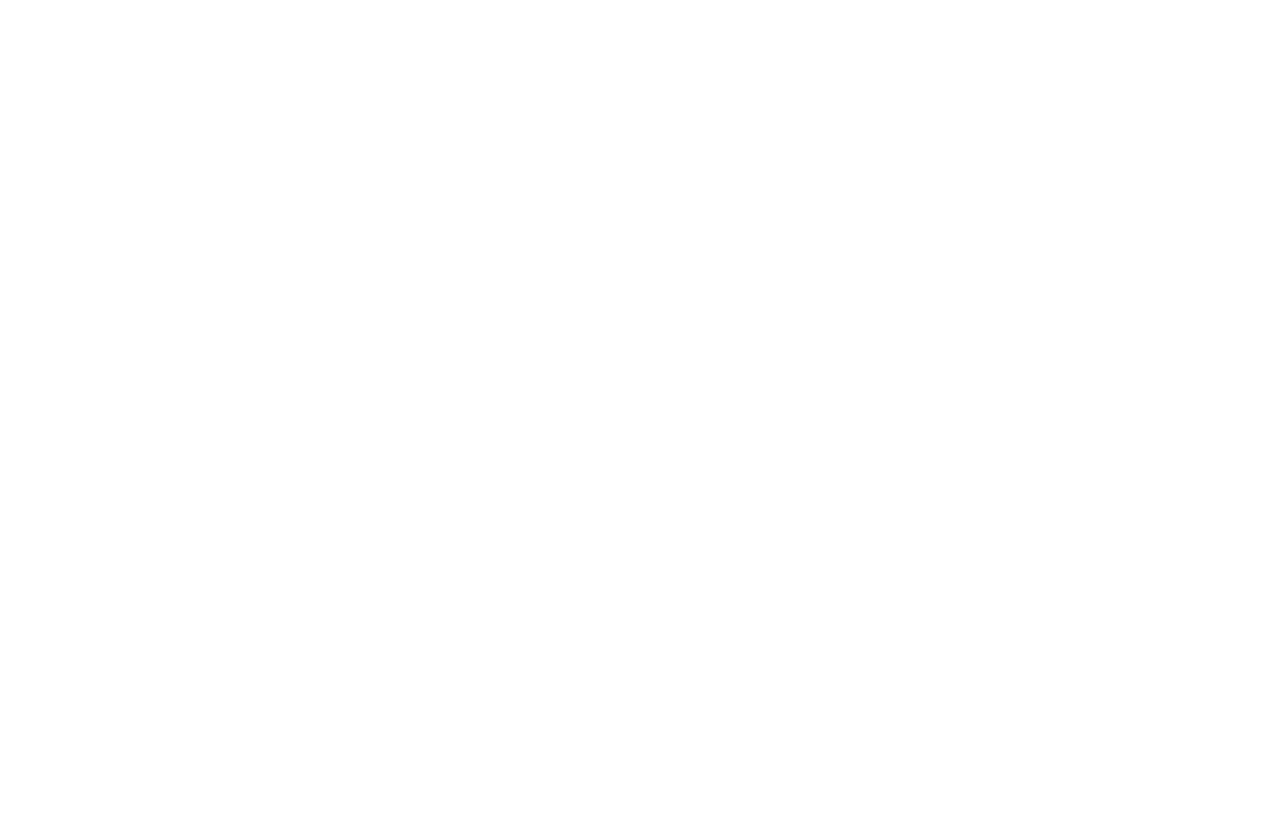
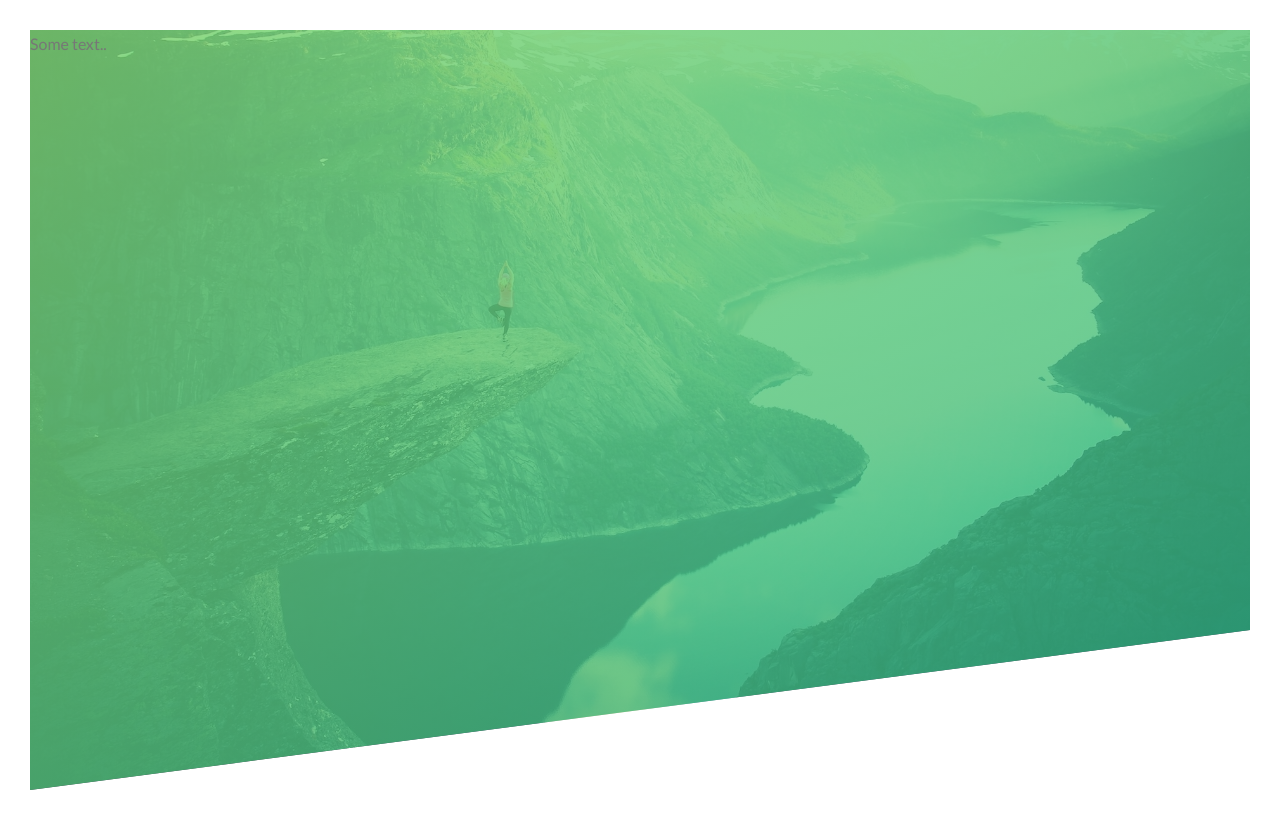
Before and after one commit to QNilsson/Advanced-CSS, a plain HTML site: page Natours/starter/index.html in a window 1280 px wide. Drawn offline with Linux system fonts and the light colour scheme; files that its build step writes are made by us from their sources.

Commit message:
created header

```diff
--- a/Natours/starter/css/style.css
+++ b/Natours/starter/css/style.css
@@ -6,3 +6,28 @@ Medium green: #55c57a
 Dark green: #28b485
 
 */
+
+* {
+	margin:0;
+	padding:0;
+	box-sizing: border-box;
+}
+
+body{
+	font-family: "Lato", sans-serif;
+	font-weight: 400;
+	font-size: 16px;
+	line-height: 1.7;
+	color:#777;
+	padding:30px;
+}
+
+.header{
+	height: 95vh;
+	background-image: linear-gradient(to right bottom, #7ed56fd2, #28b485c5), url(../img/hero.jpg);
+	background-size: cover;
+	background-position: top;
+	clip-path: polygon(0 0, 100% 0, 100% 75vh, 0 100%);
+
+
+}
--- a/Natours/starter/index.html
+++ b/Natours/starter/index.html
@@ -13,7 +13,9 @@
         <title>Natours | Exciting tours for adventurous people</title>
     </head>
     <body>
-
+        <header class="header">
+            Some text..
+        </header>
 
     </body>
 </html>
```
